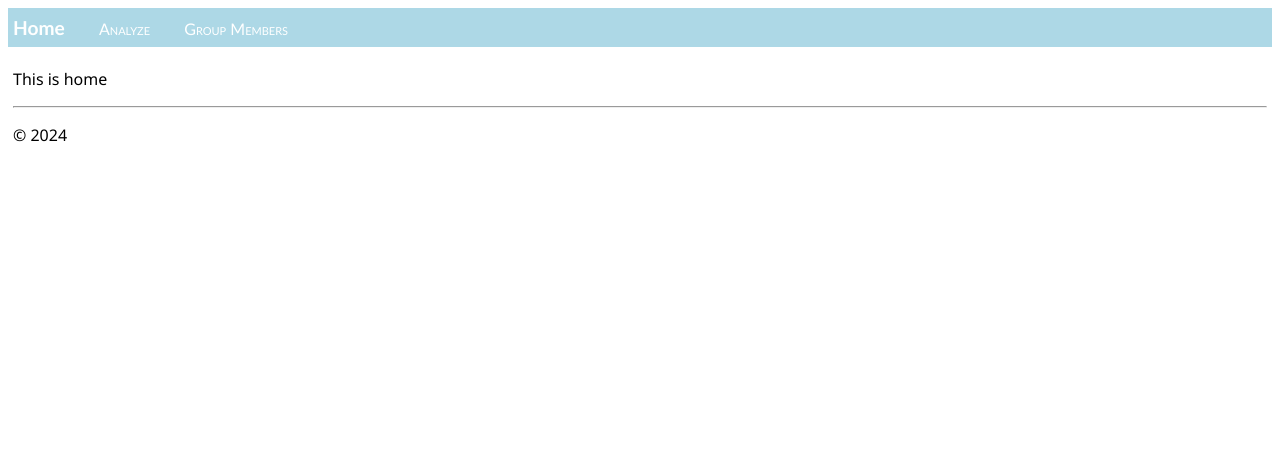
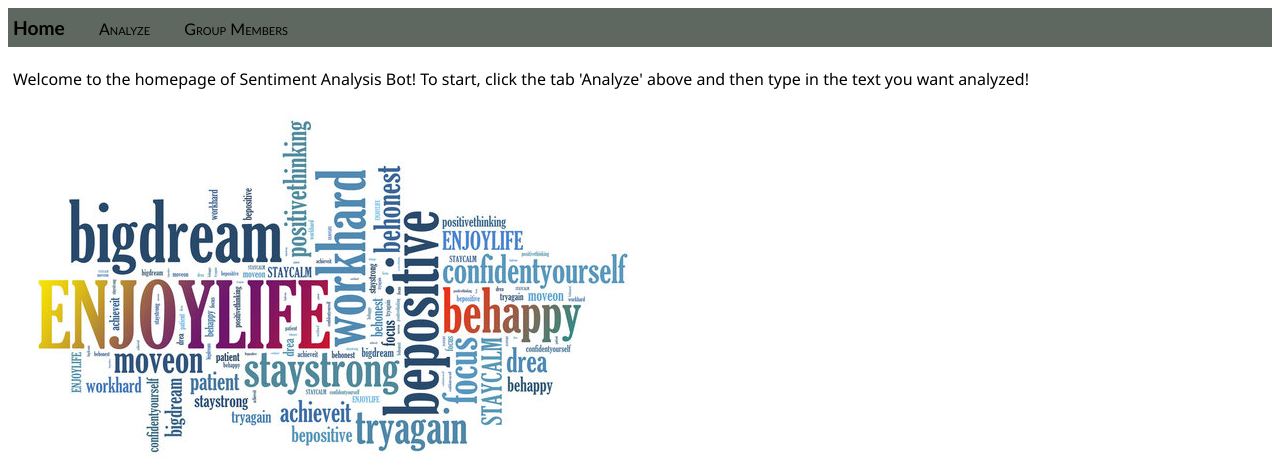
Before and after one commit to dangkyle64/sentimentAnalysis_bot, a Django app: page / in a window 1280 px wide. Shown: the top 465 px of the page. Run offline with Django 5.2, Linux system fonts and the light colour scheme.

Commit message:
update home.html
Author: dangkyle64
Date: 5/8/2024

```diff
--- a/frontend/static_collected/webpage/site.css
+++ b/frontend/static_collected/webpage/site.css
@@ -1,13 +1,13 @@
 .message {
     font-weight: 600;
-    color:greenyellow;
+    color:rgb(179, 179, 179);
 }
 
 .navbar {
-    background-color:lightblue;
+    background-color:rgb(95, 104, 96);
     font-size:1em;
     font-family:'Trebuchet MS', 'Lucida Sans Unicode', 'Lucida Grande', 'Lucida Sans', Arial, sans-serif;
-    color:white;
+    color:rgb(0, 0, 0);
     padding: 8px 5px 8px 5px;
 }
 
--- a/frontend/webpage/templates/webpage/home.html
+++ b/frontend/webpage/templates/webpage/home.html
@@ -3,5 +3,6 @@
 Home
 {% endblock %}
 {% block content %}
-<p>This is home</p>
+<p>Welcome to the homepage of Sentiment Analysis Bot! To start, click the tab 'Analyze' above and then type in the text you want analyzed!</p>
+<img src="static\webpage\img\sentiment_image.jpg" />
 {% endblock %}
```
Also changed, not shown: frontend/webpage/static/webpage/site.css (+7 -3 lines), frontend/static_collected/webpage/img/KalCheese.png (added), frontend/static_collected/webpage/img/sentiment_image.jpg (added), frontend/webpage/static/webpage/img/KalCheese.png (added), frontend/webpage/static/webpage/img/sentiment_image.jpg (added).
